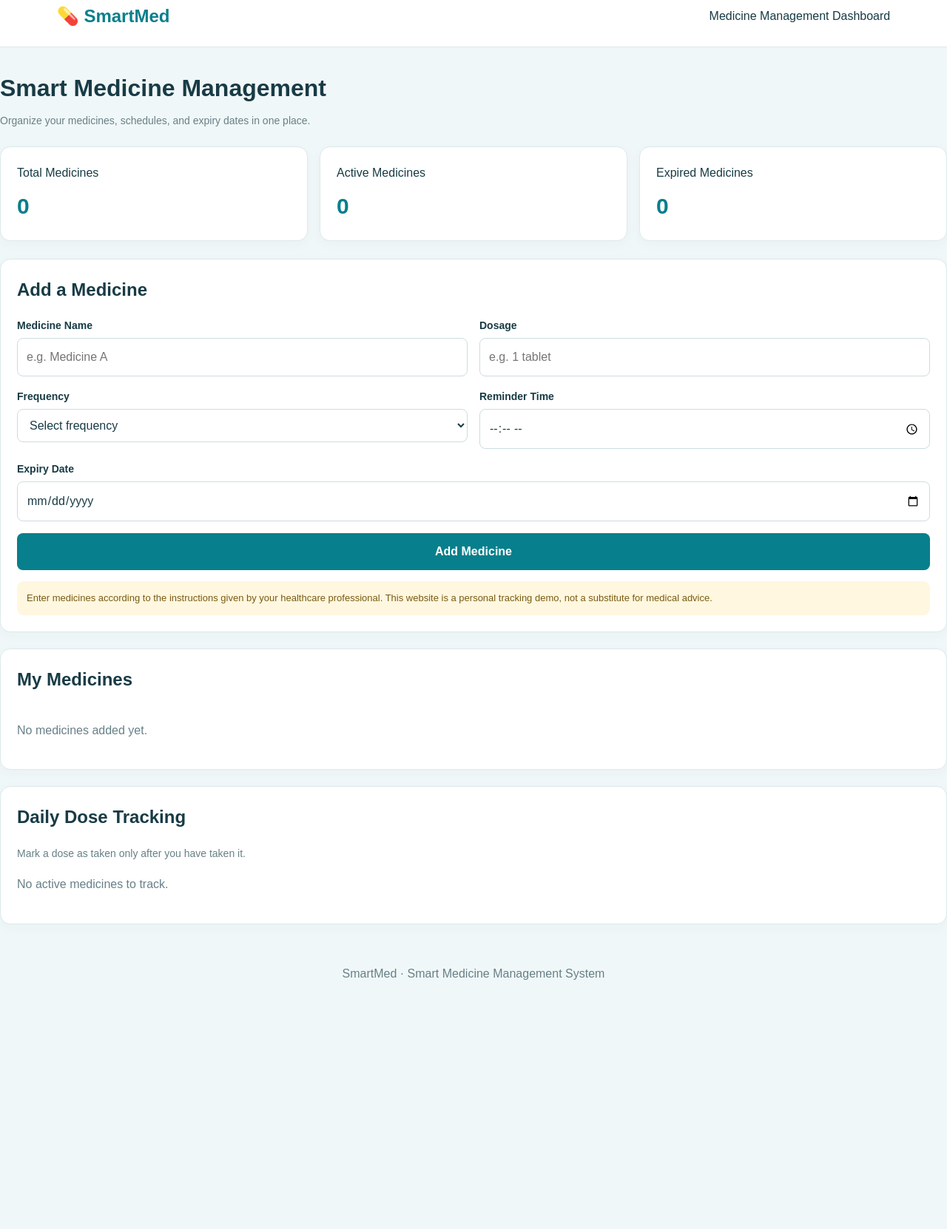
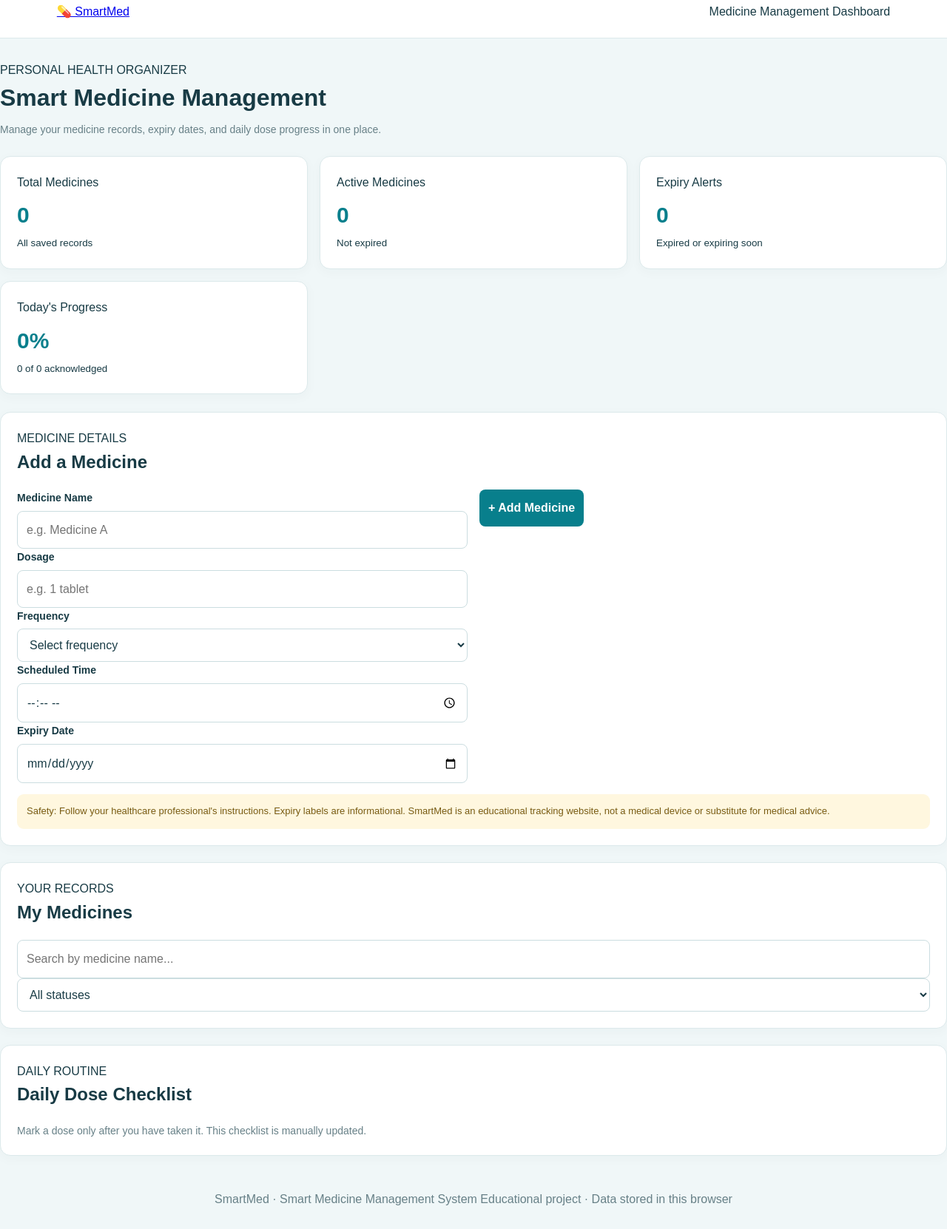
Before and after one commit to 3126-Nantthini/smart-medicine-management, a plain HTML site: page index.html in a window 1280 px wide. Shown: the part 19-1681 px from the top of the page at 74% size. Before the commit the page ends 1372 px from the top, so only its background shows below. Drawn offline with Linux system fonts and the light colour scheme.

Commit message:
Update index.html

```diff
--- a/index.html
+++ b/index.html
@@ -4,53 +4,67 @@
 <head>
   <meta charset="UTF-8">
   <meta name="viewport" content="width=device-width, initial-scale=1.0">
-  <title>Smart Medicine Management</title>
+  <meta name="description" content="SmartMed medicine organizer with expiry monitoring and daily dose tracking.">
+  <title>SmartMed | Medicine Management</title>
   <link rel="stylesheet" href="style.css">
 </head>
 <body>
-  <header>
-    <div class="logo">💊 SmartMed</div>
-    <span>Medicine Management Dashboard</span>
+  <header class="topbar">
+    <a class="brand" href="#">💊 SmartMed</a>
+    <span class="topbar-label">Medicine Management Dashboard</span>
   </header>
 
-  <main>
+  <main class="container">
     <section class="welcome">
+      <p class="eyebrow">PERSONAL HEALTH ORGANIZER</p>
       <h1>Smart Medicine Management</h1>
-      <p class="muted">Organize your medicines, schedules, and expiry dates in one place.</p>
+      <p class="muted">Manage your medicine records, expiry dates, and daily dose progress in one place.</p>
     </section>
 
     <section class="stats">
       <article class="stat-card">
-        <p>Total Medicines</p>
+        <span>Total Medicines</span>
         <h2 id="total">0</h2>
+        <small>All saved records</small>
       </article>
       <article class="stat-card">
-        <p>Active Medicines</p>
-        <h2 id="due">0</h2>
+        <span>Active Medicines</span>
+        <h2 id="active">0</h2>
+        <small>Not expired</small>
       </article>
       <article class="stat-card">
-        <p>Expired Medicines</p>
-        <h2 id="expired">0</h2>
+        <span>Expiry Alerts</span>
+        <h2 id="expiryAlerts">0</h2>
+        <small>Expired or expiring soon</small>
+      </article>
+      <article class="stat-card">
+        <span>Today's Progress</span>
+        <h2 id="progress">0%</h2>
+        <small id="progressText">0 of 0 acknowledged</small>
       </article>
     </section>
 
-    <section class="panel">
+    <section class="panel" id="medicineFormPanel">
+      <div class="panel-heading">
+        <div>
+          <p class="eyebrow">MEDICINE DETAILS</p>
           <h2 id="formTitle">Add a Medicine</h2>
+        </div>
+      </div>
 
       <form id="medicineForm">
+        <div class="form-grid">
           <div class="field">
             <label for="name">Medicine Name</label>
-          <input id="name" name="name" placeholder="e.g. Medicine A" required>
+            <input id="name" maxlength="80" placeholder="e.g. Medicine A" required>
           </div>
-
           <div class="field">
             <label for="dosage">Dosage</label>
-          <input id="dosage" name="dosage" placeholder="e.g. 1 tablet" required>
+            <input id="dosage" maxlength="80" placeholder="e.g. 1 tablet" required>
           </div>
-
           <div class="field">
             <label for="frequency">Frequency</label>
-          <select id="frequency" name="frequency" required>
+            <select id="frequency" required>
               <option value="">Select frequency</option>
               <option>Once daily</option>
               <option>Twice daily</option>
@@ -58,47 +72,63 @@
               <option>As prescribed</option>
             </select>
           </div>
-
           <div class="field">
-          <label for="time">Reminder Time</label>
-          <input type="time" id="time" name="time" required>
+            <label for="time">Scheduled Time</label>
+            <input id="time" type="time" required>
           </div>
-
-        <div class="field full">
+          <div class="field">
             <label for="expiry">Expiry Date</label>
-          <input type="date" id="expiry" name="expiry" required>
+            <input id="expiry" type="date" required>
           </div>
-
-        <button class="primary-btn full" id="submitBtn" type="submit">
-          Add Medicine
-        </button>
-
-        <button class="secondary-btn full" id="cancelEdit" type="button" hidden>
-          Cancel Editing
-        </button>
+        </div>
+        <div class="form-actions">
+          <button class="primary-btn" type="submit" id="submitBtn">+ Add Medicine</button>
+          <button class="secondary-btn" type="button" id="cancelEdit" hidden>Cancel</button>
+        </div>
       </form>
 
       <p class="notice">
-        Enter medicines according to the instructions given by your healthcare professional.
-        This website is a personal tracking demo, not a substitute for medical advice.
+        Safety: Follow your healthcare professional's instructions. Expiry labels are informational.
+        SmartMed is an educational tracking website, not a medical device or substitute for medical advice.
       </p>
     </section>
 
     <section class="panel">
+      <div class="panel-heading">
+        <div>
+          <p class="eyebrow">YOUR RECORDS</p>
           <h2>My Medicines</h2>
+        </div>
+      </div>
+
+      <div class="toolbar">
+        <input id="searchInput" type="search" placeholder="Search by medicine name..." aria-label="Search medicines">
+        <select id="statusFilter" aria-label="Filter by expiry status">
+          <option value="all">All statuses</option>
+          <option value="active">Active</option>
+          <option value="soon">Expiring soon</option>
+          <option value="expired">Expired</option>
+        </select>
+      </div>
       <div id="medicineList" class="medicine-list"></div>
     </section>
 
     <section class="panel">
-      <h2>Daily Dose Tracking</h2>
-      <p class="muted">Mark a dose as taken only after you have taken it.</p>
-      <div id="doseList" class="medicine-list"></div>
+      <div class="panel-heading">
+        <div>
+          <p class="eyebrow">DAILY ROUTINE</p>
+          <h2>Daily Dose Checklist</h2>
+        </div>
+      </div>
+      <p class="muted">Mark a dose only after you have taken it. This checklist is manually updated.</p>
+      <div id="doseList" class="dose-list"></div>
     </section>
-  </main>
 
     <footer>
-    SmartMed · Smart Medicine Management System
+      <span>SmartMed · Smart Medicine Management System</span>
+      <span>Educational project · Data stored in this browser</span>
     </footer>
+  </main>
 
   <script src="script.js"></script>
 </body>
```
Lines whose indentation alone changed are shown as unchanged.
